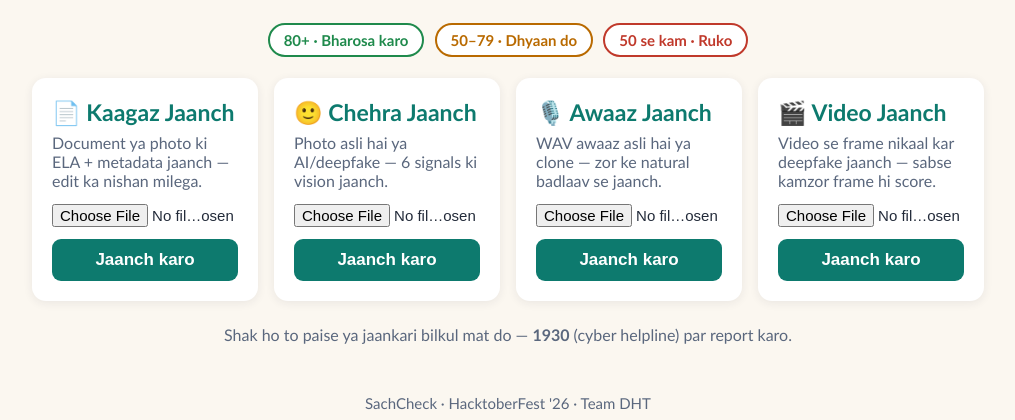
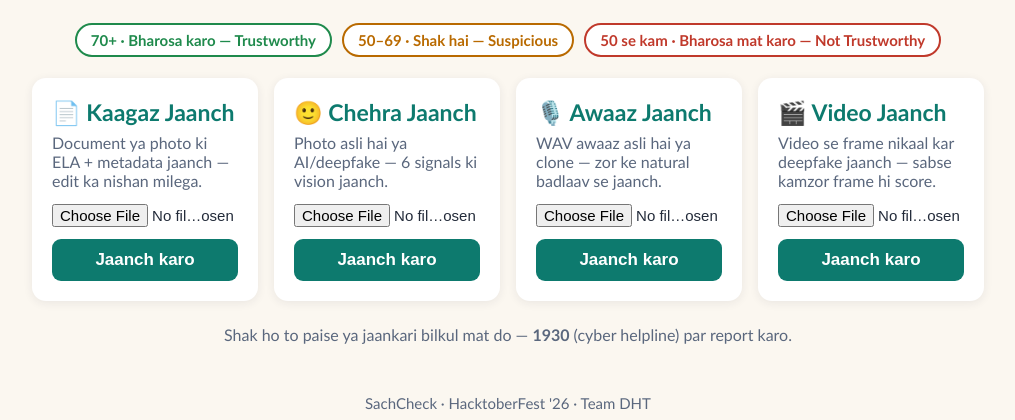
Before and after one commit to ritikbond7-ui/Sachcheck, a Flask app: page / in a window 1280 px wide. Shown: the part 121-541 px from the top of the page, without its empty margins (132-1147 px from the left). Run offline with Flask 3, Linux system fonts and the light colour scheme.

Commit message:
Trust bands: 70+ Trustworthy, 50-70 Suspicious, <50 Not Trustworthy

```diff
--- a/app.py
+++ b/app.py
@@ -70,14 +70,14 @@ def kaagaz_jaanch(path):
     return max(0, score), flags, anomaly, diff
 
 def band(score):
-    if score >= 80:
-        return "Bharosa karo"
+    if score >= 70:
+        return "Bharosa karo — Trustworthy"
     if score >= 50:
-        return "Dhyaan do, dusre zariye se confirm karo"
-    return "Ruko, paise ya jaankari bilkul mat do"
+        return "Shak hai — Suspicious"
+    return "Bharosa mat karo — Not Trustworthy"
 
 def rang(score):
-    if score >= 80:
+    if score >= 70:
         return "green"
     if score >= 50:
         return "orange"
--- a/templates/index.html
+++ b/templates/index.html
@@ -34,9 +34,9 @@
 </header>
 <div class="wrap">
   <div class="legend">
-    <span class="chip g">80+ · Bharosa karo</span>
-    <span class="chip o">50–79 · Dhyaan do</span>
-    <span class="chip r">50 se kam · Ruko</span>
+    <span class="chip g">70+ · Bharosa karo — Trustworthy</span>
+    <span class="chip o">50–69 · Shak hai — Suspicious</span>
+    <span class="chip r">50 se kam · Bharosa mat karo — Not Trustworthy</span>
   </div>
   <div class="grid">
     <div class="card">
```
